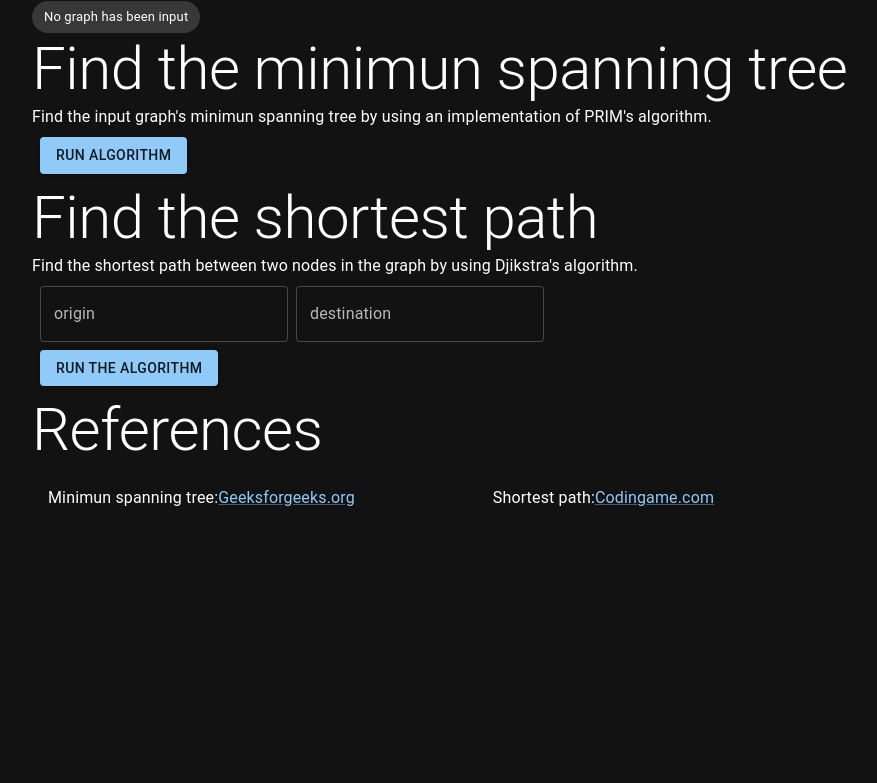
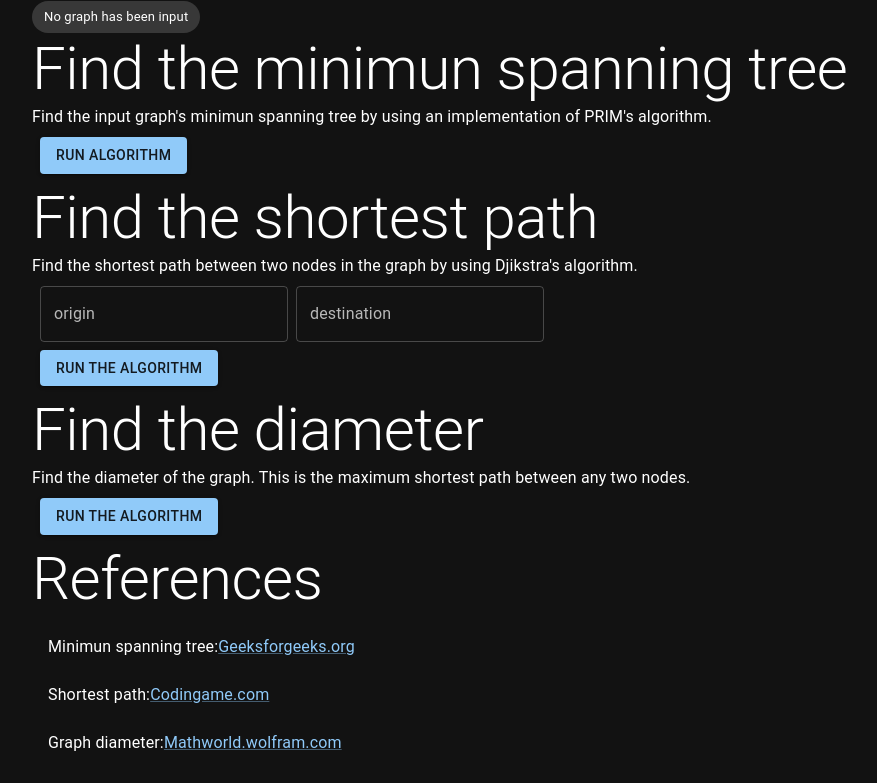
Before and after one commit to dgarcia841/graph-tree, a React app: page / in a window 1280 px wide. Shown: the part 685-1468 px from the top of the page, without its empty margins (190-1067 px from the left). Before the commit the page ends 1223 px from the top, so only its background shows below. Built offline with nearby package versions, Linux system fonts and the light colour scheme.

Commit message:
graph diameter implementation

```diff
--- a/src/Model/index.ts
+++ b/src/Model/index.ts
@@ -1,3 +1,4 @@
+import DiameterOfGraph from "../lib/algorithms/DiameterOfGraph";
 import MinimunSpanningTree from "../lib/algorithms/MinimunSpanningTree";
 import ShortestPath from "../lib/algorithms/ShortestPath";
 import { Graph } from "../lib/Graph";
@@ -17,6 +18,7 @@ class Model {
     private MST?: [number, Graph];
     private shortestPath?: [number, Graph];
     private shortestPathNodes?: [number, number];
+    private diameter?: [number, Graph];
     private _onUpdate?: () => void;
     private constructor() { }
 
@@ -66,6 +68,14 @@ class Model {
         this.shortestPathNodes = [a, b];
         return this.shortestPath;
     }
+
+    public getDiameter() {
+        if (!this.graph) return undefined;
+        if (!this.diameter) {
+            this.diameter = DiameterOfGraph(this.graph);
+        }
+        return this.diameter;
+    }
 }
 
 export default Model.get()
--- a/src/components/Document.tsx
+++ b/src/components/Document.tsx
@@ -1,6 +1,7 @@
 import { Link, List, ListItem, ListItemText, Typography } from "@mui/material"
 import React, { useReducer } from "react"
 import Model from "../Model"
+import GraphDiameter from "./input/GraphDiameter"
 import GraphField from "./input/GraphField"
 import GraphGenerate from "./input/GraphGenerate"
 import GraphShortestPath from "./input/GraphShortestPath"
@@ -55,6 +56,13 @@ export default () => {
             Find the shortest path between two nodes in the graph by using Djikstra's algorithm.
         </Typography>
         <GraphShortestPath />
+        <Typography variant="h2">
+            Find the diameter
+        </Typography>
+        <Typography variant="body1">
+            Find the diameter of the graph. This is the maximum shortest path between any two nodes.
+        </Typography>
+        <GraphDiameter />
 
         <Typography variant="h2">
             References
@@ -67,6 +75,8 @@ export default () => {
                         Geeksforgeeks.org
                     </Link>
                 </ListItemText>
+            </ListItem>
+            <ListItem>
                 <ListItemText>
                     Shortest path:
                     <Link target="_blank" href="https://www.codingame.com/playgrounds/7656/los-caminos-mas-cortos-con-el-algoritmo-de-dijkstra/el-algoritmo-de-dijkstra">
@@ -74,6 +84,14 @@ export default () => {
                     </Link>
                 </ListItemText>
             </ListItem>
+            <ListItem>
+                <ListItemText>
+                    Graph diameter:
+                    <Link target="_blank" href="https://mathworld.wolfram.com/GraphDiameter.html">
+                        Mathworld.wolfram.com
+                    </Link>
+                </ListItemText>
+            </ListItem>
         </List>
     </React.Fragment>
 }
--- /dev/null
+++ b/src/components/input/GraphDiameter.tsx
@@ -0,0 +1,43 @@
+import { Box, Button, Grid } from "@mui/material";
+import React, { useState } from "react";
+import { Graph } from "../../lib/Graph";
+import { Timer } from "../../lib/Timer";
+import Model from "../../Model";
+import AlertList from "../Alert/AlertList";
+import useAlert from "../Alert/useAlert";
+import GraphContainer from "../GraphContainer";
+
+export default () => {
+    const alerts = useAlert();
+    const [path, setPath] = useState<[number, Graph] | undefined>(undefined);
+    function runAlgorithm() {
+        try {
+            const timer = new Timer();
+            const path = Model.getDiameter();
+            const time = timer.endPretty();
+            if (!path) {
+                alerts.add("Could not calculate diameter", "error");
+            }
+            else {
+                alerts.add(`Finished in ${time}. Diameter is: ${path[0]}.`, "success", 10e3);
+                setPath(path);
+            }
+        }
+        catch (e) {
+            alerts.add(new String(e).valueOf(), "error");
+        }
+    }
+    return <Box>
+        <Box m={1}>
+            <Grid container spacing={1}>
+                <Grid item xs={12}>
+                    <Button variant="contained" onClick={runAlgorithm}>
+                        Run the algorithm
+                    </Button>
+                </Grid>
+            </Grid>
+        </Box>
+        <AlertList control={alerts} />
+        {path ? <GraphContainer graph={path[1]} style={{ width: 720, height: 640 }} /> : null}
+    </Box>
+}
--- /dev/null
+++ b/src/lib/algorithms/DiameterOfGraph.ts
@@ -0,0 +1,23 @@
+import { Graph } from "../Graph";
+import ShortestPath from "./ShortestPath";
+
+/**
+ * The diameter of a graph is the maximum shortest distance between any two nodes.
+ */
+export default function DiameterOfGraph(graph: Graph): [number, Graph] {
+    let diameter = -Infinity;
+    let result: Graph | undefined = undefined;
+
+    // check every combination of any two nodes
+    for (let i = 0; i < graph.size - 1; i++) {
+        for (let j = i + 1; j < graph.size; j++) {
+            const [length, g] = ShortestPath(graph, i, j);
+            if (length > diameter) {
+                diameter = length;
+                result = g;
+            }
+        }
+    }
+    if(!result) throw new Error("Graph is not connected");
+    return [diameter, result];
+}
```
